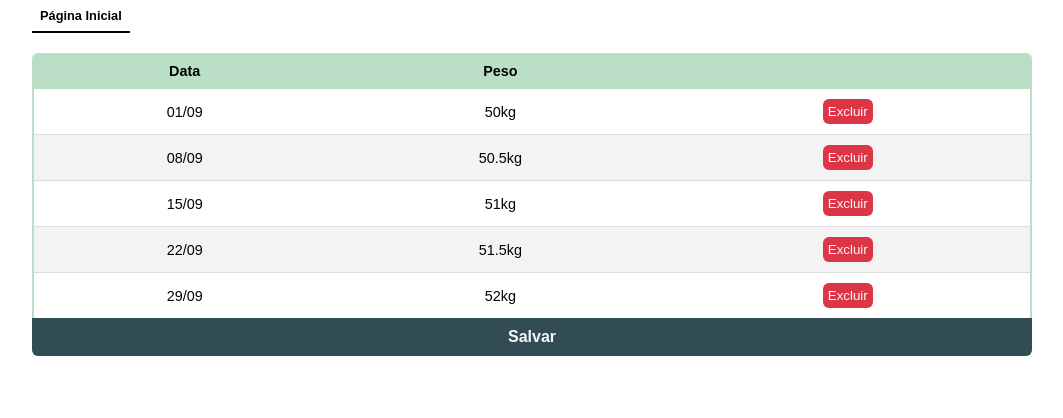
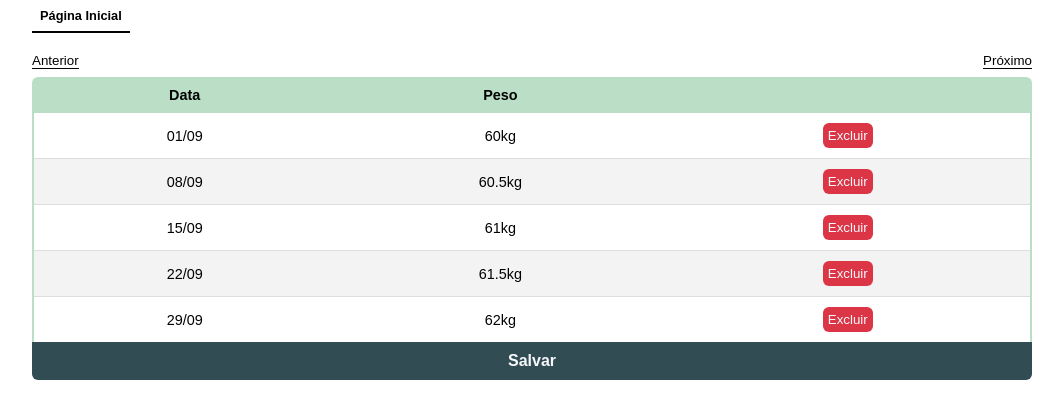
Before and after one commit to deividsilvajs/getting-stronger, a React (Create React App) app: page /#/weight-history in a window 1280 px wide. Shown: the top 418 px of the page, without its empty margins (108-1171 px from the left). Built offline with nearby package versions, Linux system fonts and the light colour scheme.

Commit message:
criação do SelectWeightsButtons

```diff
--- a/src/App.css
+++ b/src/App.css
@@ -39,7 +39,6 @@ button {
   border-bottom: 2px solid #010300;
   padding: 8px;
   font-size: 0.8em;
-  border-radius: 0 0 0 0;
   margin-bottom: 20px;
 }
 
--- a/src/components/HomePageButton.tsx
+++ b/src/components/HomePageButton.tsx
@@ -1,7 +1,7 @@
 const HomePageButton = () => {
 
 	return (
-		<button id='homepage-button'>Página Inicial</button>
+		<button id='homepage-button' className='basic-button'>Página Inicial</button>
 	)
 
 }
--- a/src/components/WeightHistory/WeightHistoryTable.tsx
+++ b/src/components/WeightHistory/WeightHistoryTable.tsx
@@ -1,5 +1,6 @@
 import { format, parseISO } from 'date-fns'
 
+import SelectWeightsButtons from './WeightHistoryTable/SelectWeightsButtons'
 import DeleteButton from 'components/DeleteButton'
 
 import { testWeights } from 'testData'
@@ -8,6 +9,7 @@ const WeightHistoryTable = () => {
 
 	return (
 		<div className='table-container'>
+			<SelectWeightsButtons />
 			<table>
 				<thead>
 					<tr>
--- /dev/null
+++ b/src/components/WeightHistory/WeightHistoryTable/SelectWeightsButtons.tsx
@@ -0,0 +1,12 @@
+const SelectWeightsButtons = () => {
+
+	return (
+		<div id='select-buttons'>
+			<button style={{marginRight: 8}} className='select-button'>Anterior</button>
+			<button className='select-button'>Próximo</button>
+		</div>
+	)
+
+}
+
+export default SelectWeightsButtons
--- a/src/styles/weightHistory.css
+++ b/src/styles/weightHistory.css
@@ -1,3 +1,14 @@
+#select-buttons {
+  display: flex;
+  justify-content: space-between;
+  margin-bottom: 8px;
+}
+
+.select-button {
+  border-bottom: 1px solid #010300;
+  font-weight: normal;
+}
+
 table {
   border-collapse: collapse;
   font-size: 0.9em;
--- a/src/testData.ts
+++ b/src/testData.ts
@@ -1,7 +1,7 @@
 export const testWeights = [
-	{ id: '2023-09-01', weight: 50 },
-	{ id: '2023-09-08', weight: 50.5 },
-	{ id: '2023-09-15', weight: 51 },
-	{ id: '2023-09-22', weight: 51.5 },
-	{ id: '2023-09-29', weight: 52 },
+	{ id: '2023-09-01', weight: 60 },
+	{ id: '2023-09-08', weight: 60.5 },
+	{ id: '2023-09-15', weight: 61 },
+	{ id: '2023-09-22', weight: 61.5 },
+	{ id: '2023-09-29', weight: 62 },
 ]
```
